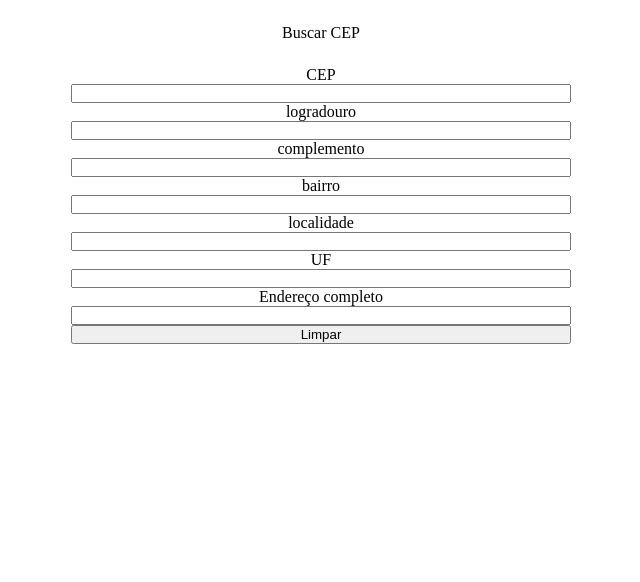
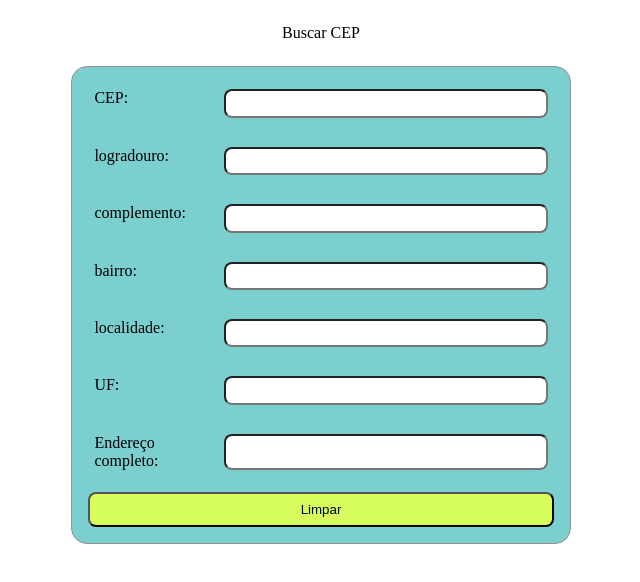
Before and after one commit to AyrlonDouglas/autocomplete-cep-DevForTech, a plain HTML site: page index.html in a window 1280 px wide. Shown: the whole page, without its empty margins (319-959 px from the left). Drawn offline with Linux system fonts and the light colour scheme.

Commit message:
Fix: Ajustado estilo do form

```diff
--- a/index.html
+++ b/index.html
@@ -14,20 +14,34 @@
     <header>Buscar CEP</header>
     <main>
         <form action="">
-            <label>CEP</label>
+            <div class="wrapper-field"><label>CEP:</label>
                 <input type="text" id="CEP">
-            <label>logradouro</label>
+            </div>
+            <div class="wrapper-field"><label>logradouro:</label>
                 <input type="text" id="logradouro">
-            <label>complemento</label>
+            </div>
+            <div class="wrapper-field"><label>complemento:</label>
                 <input type="text" id="complemento">
-            <label>bairro</label>
+            </div>
+            <div class="wrapper-field"><label>bairro:</label>
                 <input type="text" id="bairro">
-            <label>localidade</label>
+            </div>
+            <div class="wrapper-field"><label>localidade:</label>
                 <input type="text" id="localidade">
-            <label>UF</label>
+            </div>
+            <div class="wrapper-field"> <label>UF:</label>
                 <input type="text" id="UF">
-            <label>Endereço completo</label>
+            </div>
+            <div class="wrapper-field"> <label>Endereço completo:</label>
                 <input type="text" id="completo">
+            </div>
+
+
+
+
+
+
+
             <button type="button" id="btn-clear">Limpar</button>
         </form>
 
--- a/style.css
+++ b/style.css
@@ -1,11 +1,9 @@
 * {
   padding: 0;
   margin: 0;
+  box-sizing: border-box;
 }
-html,
-body {
-  /* text-align: center; */
-}
+
 header {
   margin: 24px 0;
   text-align: center;
@@ -17,9 +15,35 @@ main {
 form {
   display: flex;
   flex-direction: column;
+  gap: 1rem;
+  border: 1px solid rgb(147, 147, 147);
+  padding: 1rem;
+  border-radius: 1rem;
+  background-color: rgb(123, 207, 207);
+}
+input {
+  width: 100%;
+  border-radius: 0.5rem;
+  padding: 0.3rem;
 }
 label {
-  text-align: center;
+  /* text-align: center; */
   margin: 0 auto;
+  width: 40%;
+  /* width: fit-content; */
+  /* word-wrap: normal; */
+}
+.wrapper-field {
   width: 100%;
+  display: flex;
+  /* border: 1px solid black; */
+  padding: 0.4rem;
+  border-radius: 1rem;
+  gap: 0.1rem;
 }
+button {
+  padding: 0.5rem;
+  border-radius: 0.5rem;
+  cursor: pointer;
+  background-color: rgb(215, 253, 92);
+}
```
Lines whose indentation alone changed are shown as unchanged.
